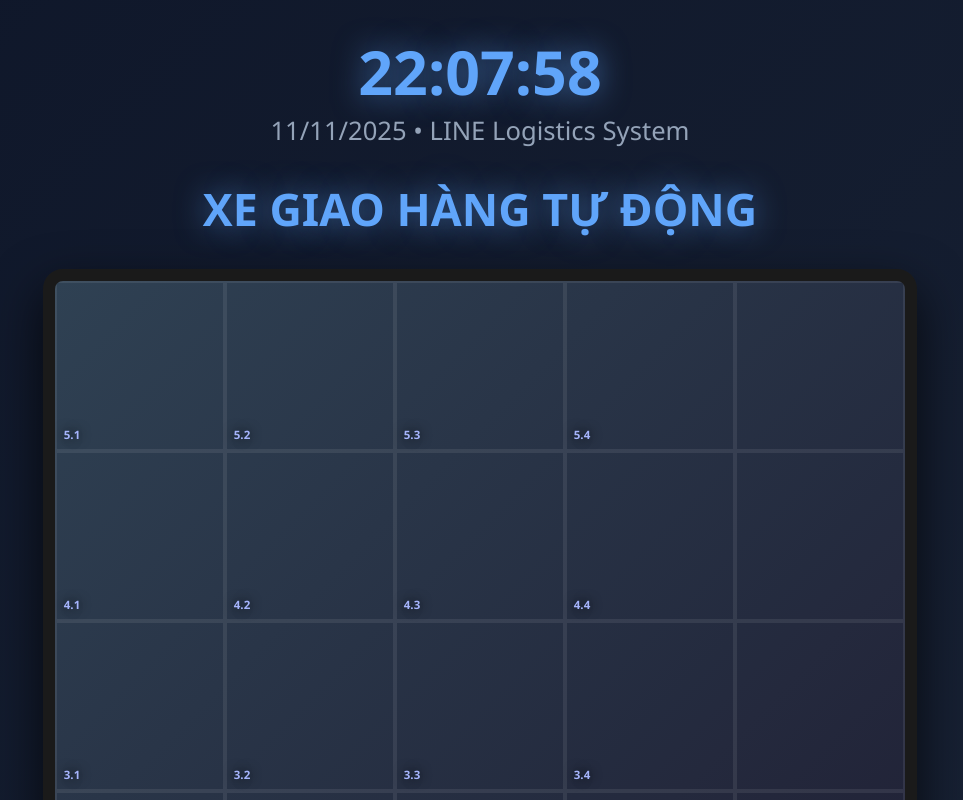
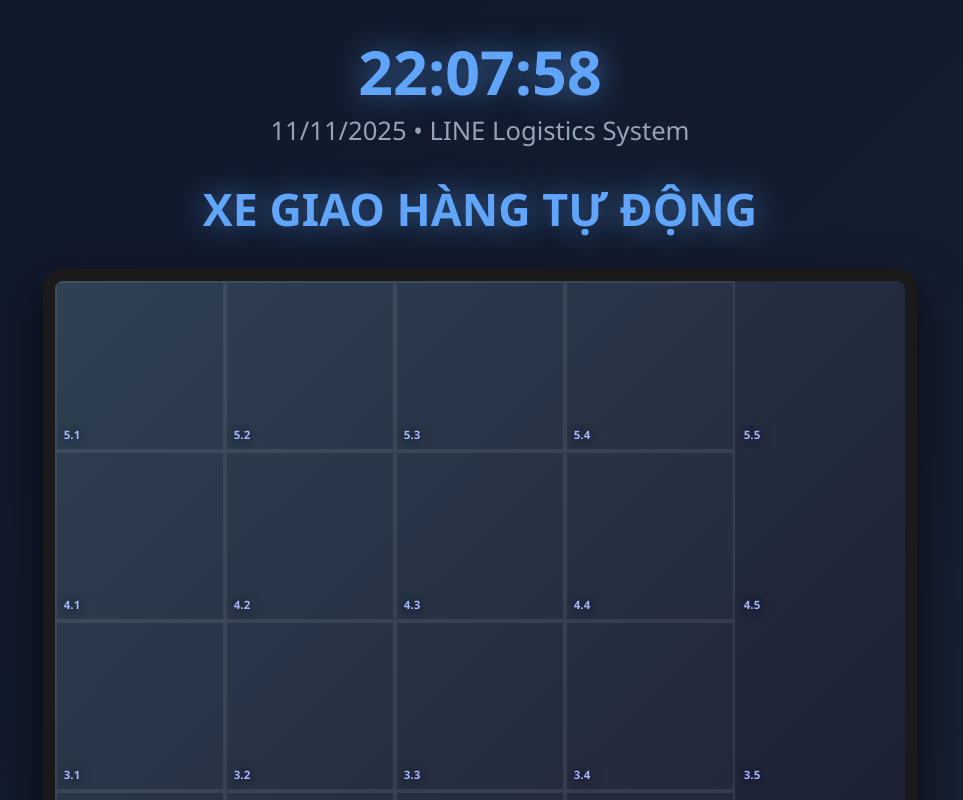
Before and after one commit to Q22012003/Web_Delivery, a React (Vite) app: page / in a window 1280 px wide. Shown: the top 800 px of the page, without its empty margins (160-1123 px from the left). Built offline with nearby package versions, Linux system fonts and the light colour scheme.

Commit message:
Qui đã change đánh dấu thêm 1,5 2,5 3,5 4,5 5,5 xóa bớt 1 cột nhưng vẫn chưa xóa hàng được

```diff
--- a/src/components/MapGrid.jsx
+++ b/src/components/MapGrid.jsx
@@ -7,22 +7,36 @@ export default function MapGrid({ v1, v2 }) {
     { text: "1.2", row: 1, line: 3 },
     { text: "1.3", row: 1, line: 4 },
     { text: "1.4", row: 1, line: 5 },
+    { text: "1.5", row: 1, line: 6 },      // change ở đây nha khánh
+
+
     { text: "2.1", row: 2, line: 2 },
     { text: "2.2", row: 2, line: 3 },
     { text: "2.3", row: 2, line: 4 },
     { text: "2.4", row: 2, line: 5 },
+    { text: "2.5", row: 2, line: 6 },
+
+
     { text: "3.1", row: 3, line: 2 },
     { text: "3.2", row: 3, line: 3 },
     { text: "3.3", row: 3, line: 4 },
     { text: "3.4", row: 3, line: 5 },
+    { text: "3.5", row: 3, line: 6 },      // change ở đây nha khánh
+
+
+
     { text: "4.1", row: 4, line: 2 },
     { text: "4.2", row: 4, line: 3 },
     { text: "4.3", row: 4, line: 4 },
     { text: "4.4", row: 4, line: 5 },
+    { text: "4.5", row: 4, line: 6 },     // change ở đây nha khánh
+
+
     { text: "5.1", row: 5, line: 2 },
     { text: "5.2", row: 5, line: 3 },
     { text: "5.3", row: 5, line: 4 },
     { text: "5.4", row: 5, line: 5 },
+    { text: "5.5", row: 5, line: 6 },     // change ở đây nha khánh
   ];
 
   return (
@@ -41,7 +55,7 @@ export default function MapGrid({ v1, v2 }) {
     >
       {/* Vẽ lưới ĐẦY ĐỦ 5x5 (5 LINE dọc x 5 LINE ngang) - đẹp và đồng bộ */}
       {Array.from({ length: 5 }, (_, i) =>
-        Array.from({ length: 5 }, (_, j) => (
+        Array.from({ length: 4 }, (_, j) => (    // change ở đây nha
           <div
             key={`${i}-${j}`}
             style={{
```
Also changed, not shown: src/utils.js (added).
